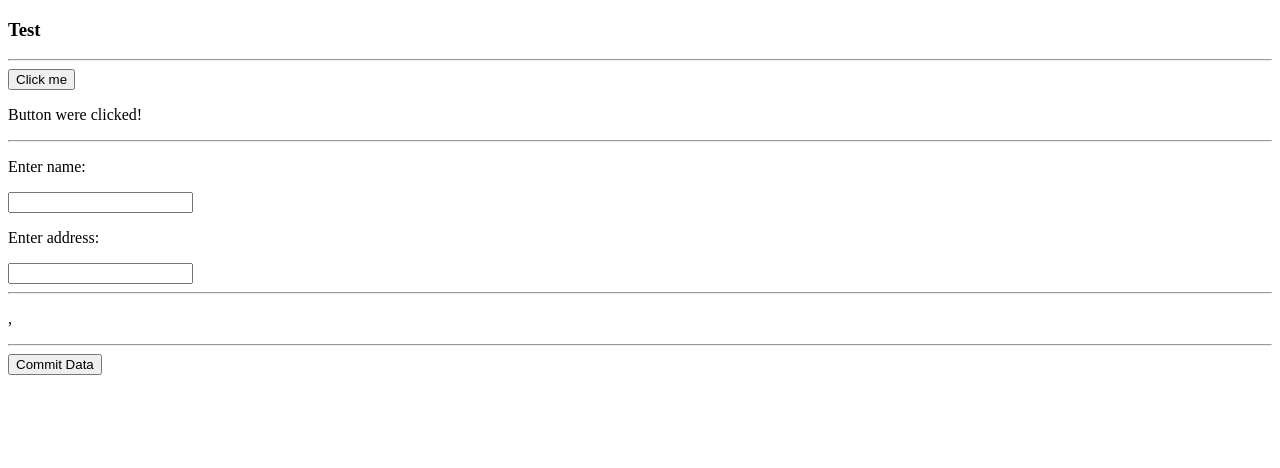
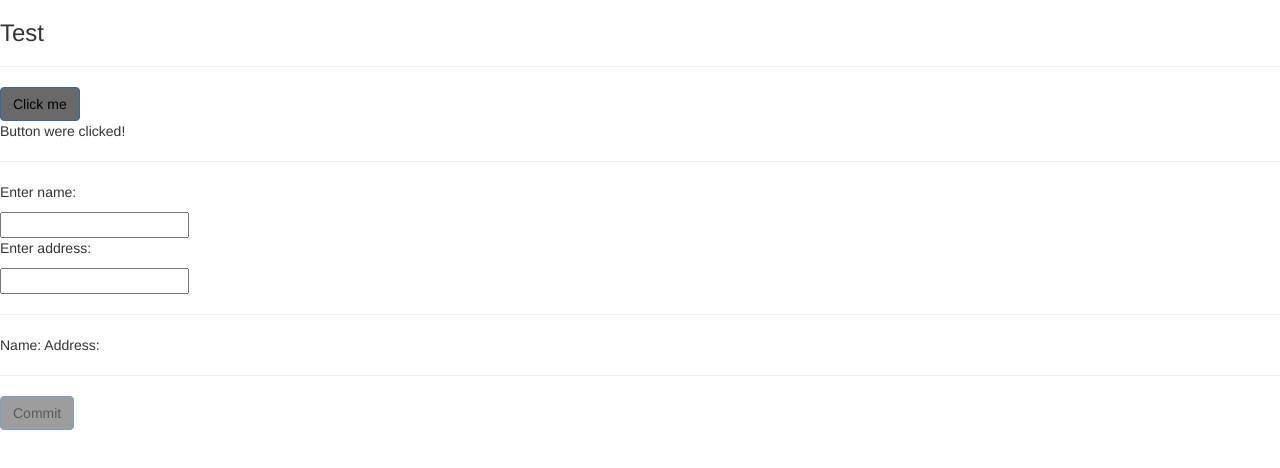
Before and after one commit to KaZi-dev/TestCypress, an Angular app: page / in a window 1280 px wide. Both pictures are taken after a click on the button "Click me". Shown: the top 468 px of the page. Built offline with nearby package versions, Linux system fonts and the light colour scheme; no server answers.

Commit message:
änderungen cypress tests

```diff
--- a/angular.json
+++ b/angular.json
@@ -24,7 +24,7 @@
               "src/assets"
             ],
             "styles": [
-              "src/styles.css"
+              "src/styles.css", "node_modules/bootstrap/dist/css/bootstrap.min.css", "../node_modules/bootstrap/dist/css/bootstrap.min.css"
             ],
             "scripts": []
           },
--- a/src/app/test-side/test-side.component.css
+++ b/src/app/test-side/test-side.component.css
@@ -0,0 +1,9 @@
+button {
+  cursor: pointer;
+  background-color: dimgrey;
+  color: black;
+
+}
+button:disabled {
+  cursor: not-allowed !important;
+}
--- a/src/app/test-side/test-side.component.html
+++ b/src/app/test-side/test-side.component.html
@@ -1,16 +1,20 @@
 <h3>Test</h3>
 <hr>
-<button name="btnFirst" (click)="btnClick()">Click me</button>
+<button class="btn btn-primary" name="btnFirst" [hidden]="btF" (click)="btnClick()">Click me</button>
 <div id="hidData" [hidden]="hidP">
 <p>Button were clicked!</p>
 <hr>
+  <form #myForm="ngForm" name="myForm">
   <p>Enter name:</p>
-  <input name="nameT" [(ngModel)]="userName" type="text">
+  <input required minlength="3" name="nameT" [(ngModel)]="userName" type="text">
   <br>
   <p>Enter address:</p>
-  <input name="addressT" [(ngModel)]="userAddress" type="text">
+  <input required minlength="3" name="addressT" [(ngModel)]="userAddress" type="text">
+
+    <hr>
+<p class="paraData" id="showData">Name: {{userName}}  Address: {{userAddress}}</p>
 <hr>
-<p class="paraData" id="showData">{{userName}} , {{userAddress}}</p>
-<hr>
-<button name="btnTransmit" (click)="comData()">Commit Data</button>
+    <button type="button" [disabled]="!myForm.form.valid" [hidden]="btnCom" name="btnTransmit" class="btn btn-primary" (click)="comData()">Commit</button>
+    <p [hidden]="parCom" style="color: #006600">Successfully committed!</p>
+  </form>
 </div>
--- a/src/app/test-side/test-side.component.ts
+++ b/src/app/test-side/test-side.component.ts
@@ -11,6 +11,9 @@ export class TestSideComponent implements OnInit {
   hidP: boolean;
   @Input() userName: string;
   @Input() userAddress: string;
+  btF = false;
+  btnCom = false;
+  parCom = true;
 
   constructor(private testServiceService: TestServiceService) { }
 
@@ -20,13 +23,18 @@ export class TestSideComponent implements OnInit {
 
   btnClick() {
     this.hidP = false;
+    this.btF = true;
     this.testServiceService.getProcessIDafterStart();
   }
 
   comData() {
+    if (this.userName.length < 3 || this.userAddress.length < 3){
+    }
     this.testServiceService.setName(this.userName);
     this.testServiceService.setAddress(this.userAddress);
     this.testServiceService.parse();
     this.testServiceService.complUserTask();
+    this.btnCom = true;
+    this.parCom = false;
   }
 }
```
Also changed, not shown: package.json (+7 -1 lines), 2 other files (tests, documents, lock files or other folders).
